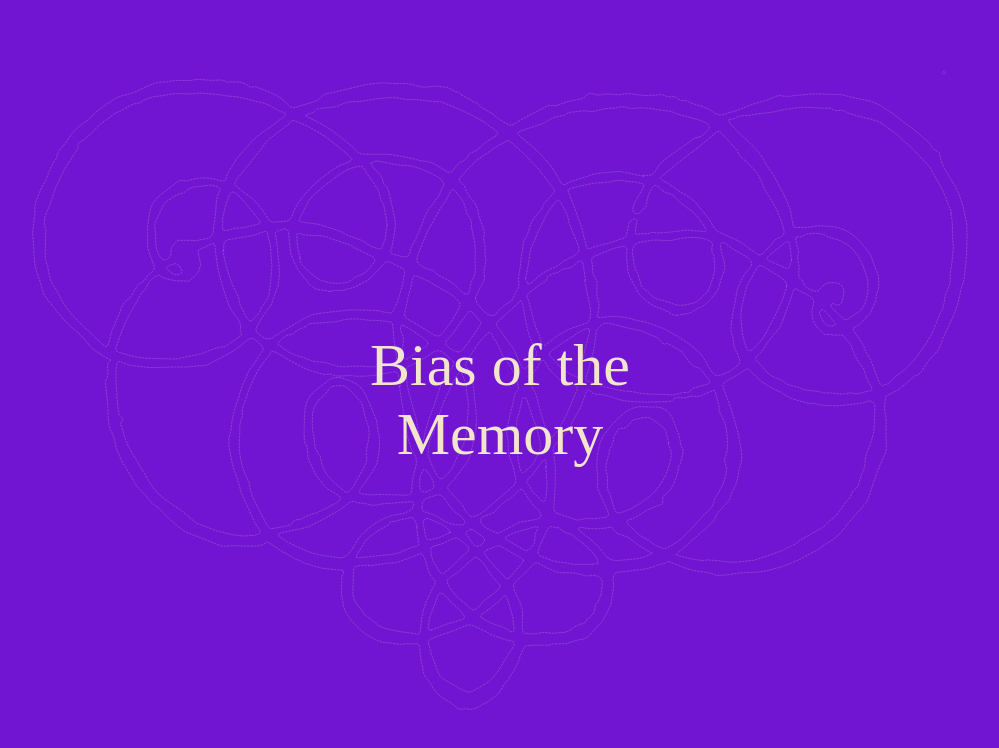
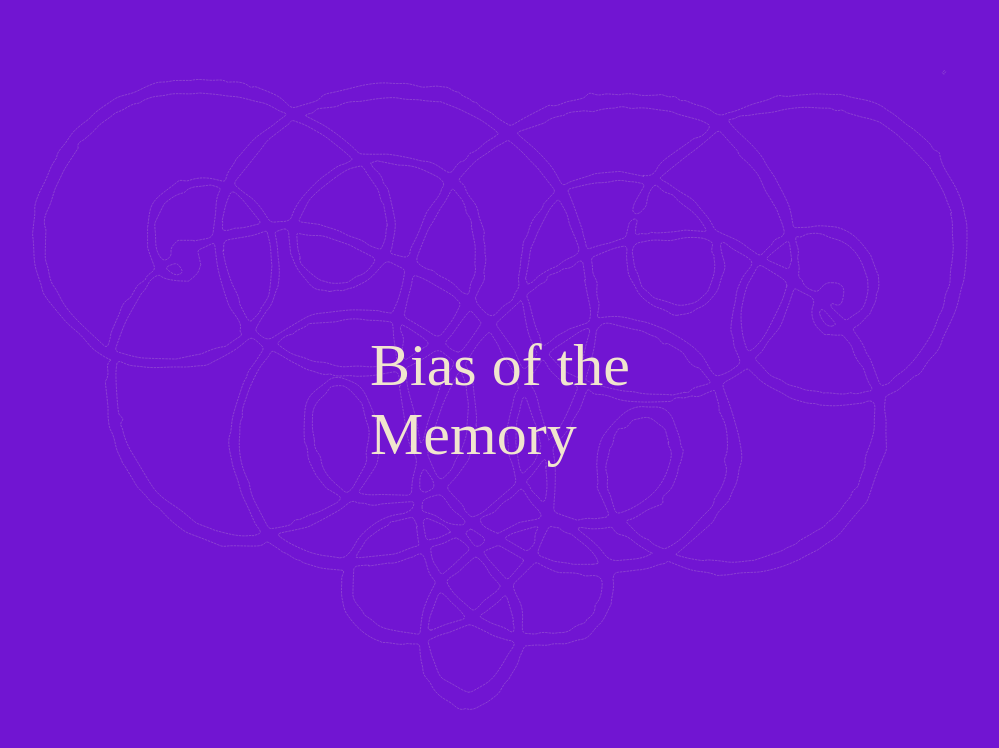
Before and after one commit to saachimehta23/Narratives-Biases, a plain HTML site: page index.html in a window 1280 px wide. Shown: the top 748 px of the page, without its empty margins (140-1139 px from the left). Drawn offline with Linux system fonts and the light colour scheme.

Commit message:
Update index.html

```diff
--- a/index.html
+++ b/index.html
@@ -15,7 +15,7 @@
 <body>
     <div class="cover" onclick="this.classList.add('hidden')">
         <img src="/Images/beginning-flourish.svg" alt="flourish">
-        <span>Bias of the <br> Memory</span>
+        <div class="cover-text">Bias of the <br> Memory</div>
     </div>
 
 <div class="full-page">
```
